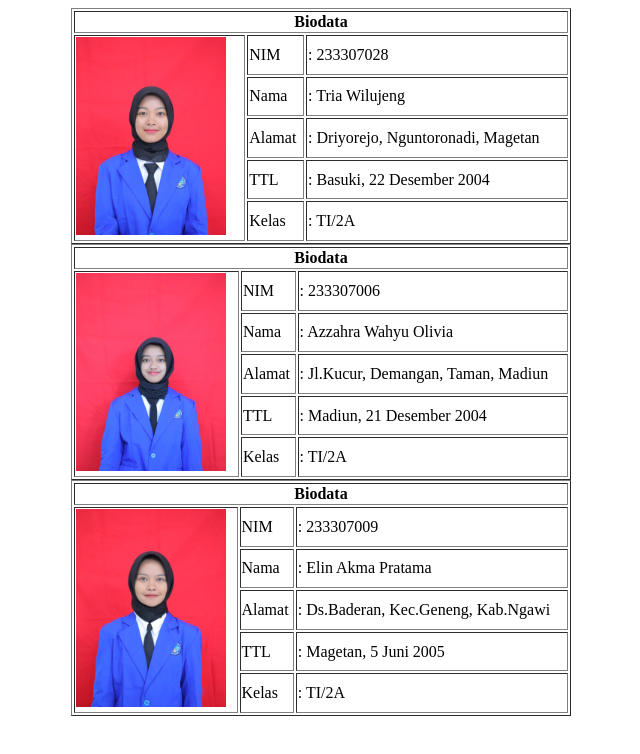
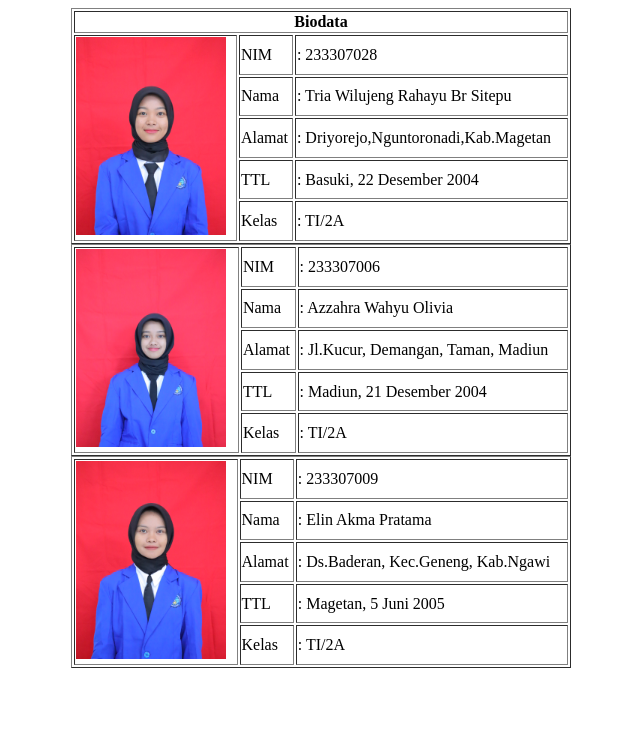
Before and after one commit to zihancahya30/HTML-Dasar, a plain HTML site: page latihan_1_8.html in a window 1280 px wide. Shown: the whole page, without its empty margins (319-959 px from the left). Drawn offline with Linux system fonts and the light colour scheme.

Commit message:
Menambahkan tugas latihan_1_8

```diff
--- a/latihan_1_8.html
+++ b/latihan_1_8.html
@@ -20,11 +20,11 @@
             </tr>
             <tr>
                 <td> Nama</td>
-                <td> : Tria Wilujeng</td>
+                <td> : Tria Wilujeng Rahayu Br Sitepu</td>
             </tr>
             <tr>
                 <td>Alamat</td>
-                <td> : Driyorejo, Nguntoronadi, Magetan</td>
+                <td> : Driyorejo,Nguntoronadi,Kab.Magetan</td>
             </tr>
             <tr>
                 <td>TTL</td>
@@ -39,8 +39,6 @@
         <center>
             <table border="1px" style="background-color: white;" width="500px">
             <tr>
-                <th colspan="3">Biodata</th>
-            </tr>
             <td rowspan="5"<center><img src="FOTO2.JPG" width="150px"</center></td>
             <td> NIM</td>
             <td> : 233307006</td>
@@ -66,8 +64,6 @@
         <center>
             <table border="1px" style="background-color: white;" width="500px">
             <tr>
-                <th colspan="3">Biodata</th>
-            </tr>
             <td rowspan="5"<center><img src="FOTO3.JPG" width="150px"</center></td>
             <td> NIM</td>
             <td> : 233307009</td>
```
